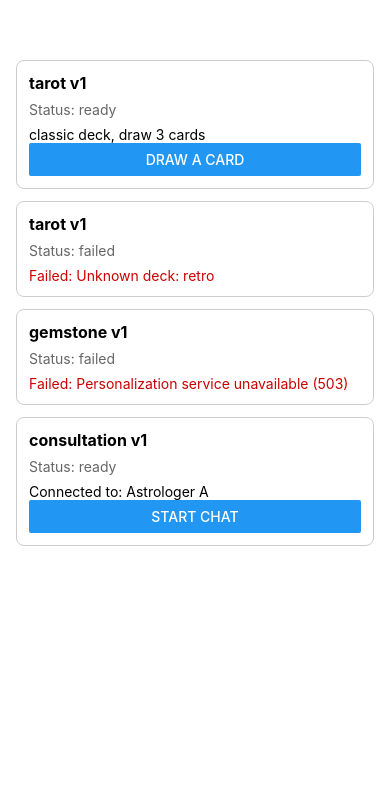
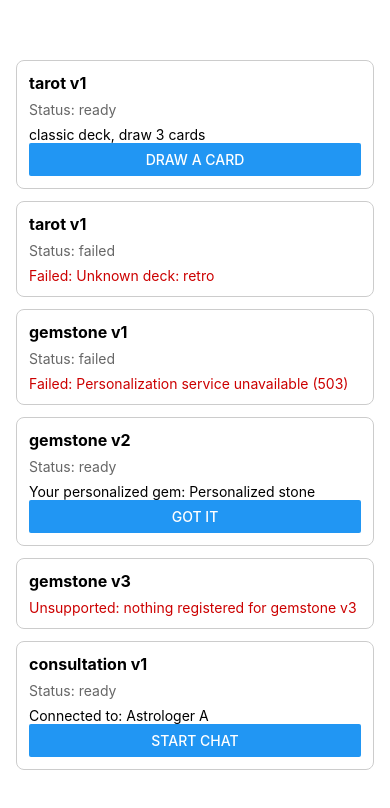
Before and after one commit to kishan-ghetia/mynaksh-experience-runtime, a React Native app: screen / in a window 390 px wide. Shown: the top 808 px of the page. Built offline with nearby package versions, Linux system fonts and the light colour scheme.

Commit message:
Add Gemstone v2 alongside v1 to demonstrate versioning

```diff
--- /dev/null
+++ b/src/experience/gemstoneV2.tsx
@@ -0,0 +1,56 @@
+import { useEffect, useState } from "react";
+import { Button, Text, View } from "react-native";
+import { delay } from "../api/mockApi";
+import { registerExperience } from "../runtime/registry";
+import { ExperienceProps } from "../runtime/types";
+
+type GemstoneV2Config = { recommendationMode?: string };
+
+async function fetchRecommendationV2(mode: string) {
+  await delay(1000);
+  if (mode === "personalized") return "Personalized stone";
+  if (mode === "generic") return "Stone A";
+  throw new Error(`unknown recommendation mode ${mode}`);
+}
+
+function GemstoneV2({
+  config,
+  onStatusChange,
+}: ExperienceProps<GemstoneV2Config>) {
+  const mode = config.recommendationMode ?? "personalized";
+
+  const [stone, setStone] = useState<string | null>(null);
+
+  useEffect(() => {
+    let cancelled = false;
+    onStatusChange("loading");
+    fetchRecommendationV2(mode)
+      .then((result) => {
+        if (cancelled) return;
+        setStone(result);
+        onStatusChange("ready");
+      })
+      .catch((err: Error) => {
+        if (!cancelled) onStatusChange("failed", err.message);
+      });
+
+    return () => {
+      cancelled = true;
+    };
+  }, [mode, onStatusChange]);
+
+  if (!stone) {
+    return <Text>Finding a {mode} recommendation</Text>;
+  }
+
+  return (
+    <View>
+      <Text>
+        Your {mode} gem: {stone}
+      </Text>
+      <Button title="Got it" onPress={() => onStatusChange("completed")} />
+    </View>
+  );
+}
+
+registerExperience("gemstone", "v2", GemstoneV2);
--- a/src/experience/index.ts
+++ b/src/experience/index.ts
@@ -1,3 +1,4 @@
 import "./tarot";
 import "./gemstone";
 import "./consultation";
+import "./gemstoneV2";
--- a/src/mock/experiences.json
+++ b/src/mock/experiences.json
@@ -33,6 +33,26 @@
       }
     },
     {
+      "experience": "gemstone",
+      "version": "v2",
+      "entryPoint": "chat",
+      "onFailure": "show",
+      "enabled": true,
+      "config": {
+        "recommendationMode": "personalized"
+      }
+    },
+    {
+      "experience": "gemstone",
+      "version": "v3",
+      "entryPoint": "chat",
+      "onFailure": "show",
+      "enabled": true,
+      "config": {
+        "recommendationMode": "generic"
+      }
+    },
+    {
       "experience": "consultation",
       "version": "v1",
       "onFailure": "show",
```
